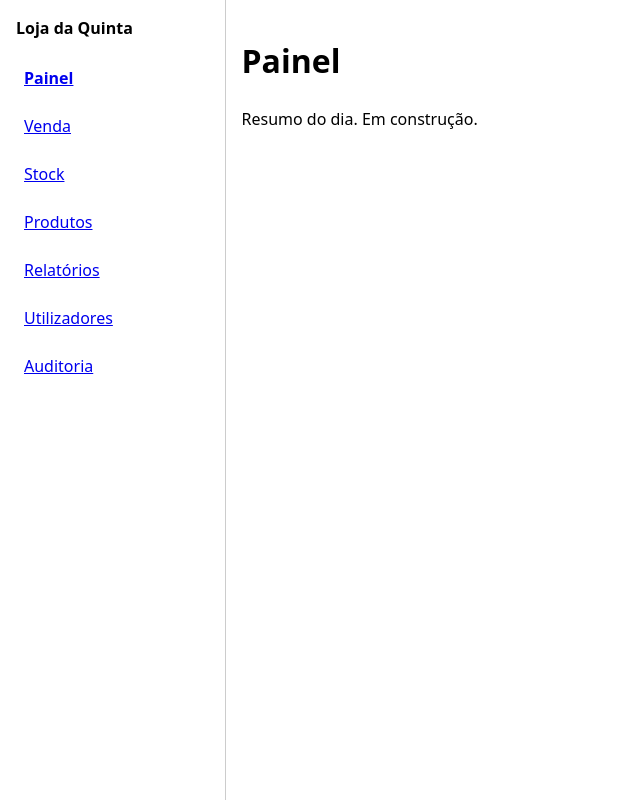
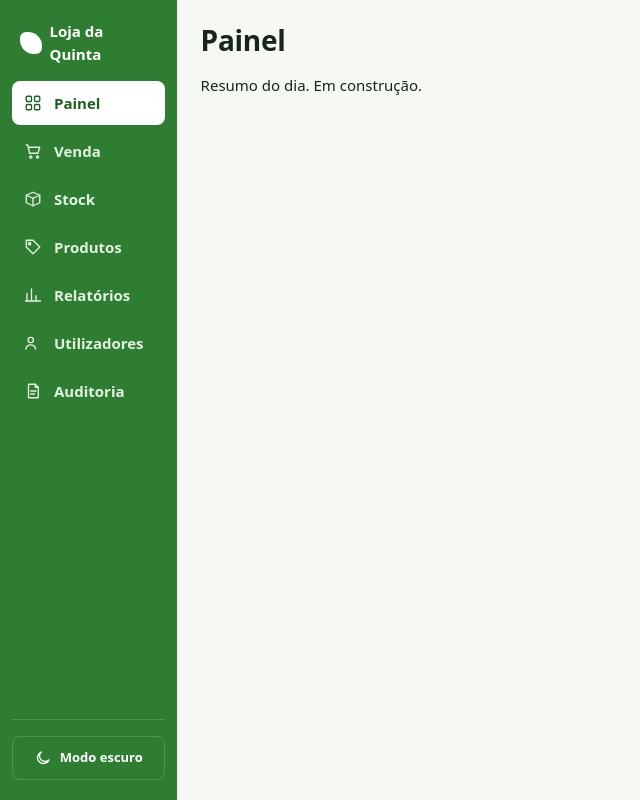
Before and after one commit to VascoDuart/loja-da-quinta, a React (Vite) app in the folder web/: page /app/painel in a window 1280 px wide. Shown: the whole page, without its empty margins (0-640 px from the left). Built offline with nearby package versions, Linux system fonts and the light colour scheme.

Commit message:
feat(web): aplica o design aos layouts público e de backoffice
Barra lateral e cabeçalho verdes com letras brancas e botão de tema.

Refs #6

```diff
--- a/web/src/app/NotFoundPage.tsx
+++ b/web/src/app/NotFoundPage.tsx
@@ -5,8 +5,8 @@ import { useDocumentTitle } from './useDocumentTitle'
 export function NotFoundPage() {
   useDocumentTitle()
   return (
-    <main className="layout__main">
-      <h1>Página não encontrada</h1>
+    <main className="public__main">
+      <h1 className="page-title">Página não encontrada</h1>
       <p>Este endereço não existe.</p>
       <Link to="/">Voltar ao catálogo</Link>
     </main>
--- a/web/src/app/layouts.css
+++ b/web/src/app/layouts.css
@@ -1,70 +1,191 @@
-/*
- * Estilos mínimos e neutros, só para o esqueleto ser legível.
- * São substituídos pelos tokens e componentes do design system escolhido
- * (propostas A, B e C no quadro de design).
- */
-:root {
-  font-family: system-ui, -apple-system, 'Segoe UI', sans-serif;
-  line-height: 1.5;
-  color-scheme: light;
+/* Base global e layouts (design system "Horta Fresca", ADR-0013). */
+
+*,
+*::before,
+*::after {
+  box-sizing: border-box;
 }
 
 body {
   margin: 0;
+  font-family: var(--font-sans);
+  font-size: var(--text-md);
+  line-height: 1.5;
+  background: var(--color-page);
+  color: var(--color-text);
 }
 
-.layout {
+a {
+  color: var(--color-green-text);
+}
+
+h1,
+h2,
+h3 {
+  line-height: 1.2;
+  text-wrap: balance;
+}
+
+.page-title {
+  margin: 0 0 var(--space-4);
+  font-size: var(--text-xl);
+  font-weight: 800;
+  letter-spacing: -0.01em;
+}
+
+/* Marca */
+.brand {
+  display: inline-flex;
+  align-items: center;
+  gap: var(--space-2);
+  font-weight: 800;
+  font-size: var(--text-md);
+  text-decoration: none;
+}
+
+.brand--on-green {
+  color: #ffffff;
+}
+
+.brand__mark {
+  width: 22px;
+  height: 22px;
+  border-radius: 6px 14px;
+  background: #ffffff;
+}
+
+/* --- Backoffice ------------------------------------------------------- */
+
+.backoffice {
+  min-height: 100svh;
+  display: flex;
+  flex-wrap: wrap;
+}
+
+.sidebar {
+  flex: 1 1 11rem;
+  max-width: 100%;
+  background: var(--color-side);
+  padding: var(--space-5) var(--space-3);
+  display: flex;
+  flex-direction: column;
+  gap: var(--space-4);
+}
+
+.sidebar .brand {
+  padding: 0 var(--space-2);
+}
+
+.sidebar__list {
+  list-style: none;
+  margin: 0;
+  padding: 0;
+  display: flex;
+  flex-direction: column;
+  gap: var(--space-1);
+}
+
+.sidebar__link {
+  display: flex;
+  align-items: center;
+  gap: var(--space-3);
+  min-height: var(--touch);
+  padding: 0 var(--space-3);
+  border-radius: var(--radius-sm);
+  color: var(--color-side-text);
+  font-weight: 600;
+  text-decoration: none;
+}
+
+.sidebar__link:hover {
+  background: color-mix(in srgb, #ffffff 12%, transparent);
+  color: #ffffff;
+}
+
+.sidebar__link[aria-current='page'] {
+  background: var(--color-side-active);
+  color: var(--color-side-active-text);
+  font-weight: 800;
+}
+
+.sidebar__link:focus-visible {
+  outline: 2px solid #ffffff;
+  outline-offset: 2px;
+}
+
+.sidebar__footer {
+  margin-top: auto;
+  padding-top: var(--space-4);
+  border-top: 1px solid var(--color-side-line);
+  display: flex;
+  flex-direction: column;
+}
+
+.backoffice__main {
+  flex: 999 1 32rem;
+  min-width: 0;
+  padding: var(--space-6);
+}
+
+/* Em ecrãs estreitos a barra fica em cima, com os links numa linha que quebra. */
+@media (max-width: 47.99rem) {
+  .sidebar__list {
+    flex-direction: row;
+    flex-wrap: wrap;
+  }
+
+  .sidebar__footer {
+    margin-top: 0;
+    flex-direction: row;
+  }
+
+  .backoffice__main {
+    padding: var(--space-4);
+  }
+}
+
+/* --- Área pública ----------------------------------------------------- */
+
+.public {
   min-height: 100svh;
   display: flex;
   flex-direction: column;
 }
 
-.layout--backoffice {
-  flex-direction: row;
-  flex-wrap: wrap;
-}
-
-.layout__header,
-.layout__footer {
+.public__header {
   display: flex;
   justify-content: space-between;
   align-items: center;
-  gap: 1rem;
-  padding: 1rem;
+  gap: var(--space-4);
+  padding: var(--space-4) var(--space-5);
+  background: var(--color-side);
 }
 
-.layout__nav {
-  flex: 1 1 12rem;
-  padding: 1rem;
-  border-right: 1px solid #ccc;
+.public__nav {
+  display: flex;
+  align-items: center;
+  gap: var(--space-3);
 }
 
-.layout__nav ul {
-  list-style: none;
-  margin: 1rem 0 0;
-  padding: 0;
-  display: flex;
-  flex-direction: column;
-  gap: 0.25rem;
-}
-
-.layout__nav a {
-  display: block;
-  padding: 0.6rem 0.5rem;
-  min-height: 44px;
-  box-sizing: border-box;
-}
-
-.layout__nav a[aria-current='page'] {
+.public__link {
+  display: inline-flex;
+  align-items: center;
+  min-height: var(--touch);
+  padding: 0 var(--space-2);
+  color: #ffffff;
   font-weight: 700;
 }
 
-.layout__brand {
-  font-weight: 700;
+.public__main {
+  flex: 1;
+  width: 100%;
+  max-width: 48rem;
+  margin: 0 auto;
+  padding: var(--space-5) var(--space-4);
 }
 
-.layout__main {
-  flex: 999 1 32rem;
-  min-width: 0;
-  padding: 1rem;
+.public__footer {
+  padding: var(--space-5);
+  text-align: center;
+  color: var(--color-muted);
 }
--- a/web/src/app/layouts/BackofficeLayout.tsx
+++ b/web/src/app/layouts/BackofficeLayout.tsx
@@ -1,30 +1,56 @@
+import type { ReactNode } from 'react'
 import { NavLink, Outlet } from 'react-router'
 
+import { ThemeToggle } from '../../shared/theme/ThemeToggle'
+import {
+  IconAuditoria,
+  IconPainel,
+  IconProdutos,
+  IconRelatorios,
+  IconStock,
+  IconUtilizadores,
+  IconVenda,
+} from '../../shared/ui/icons'
 import { backofficeNav } from '../routes'
 import { useDocumentTitle, usePageTitle } from '../useDocumentTitle'
 
-/**
- * Layout do backoffice: menu de navegação e área de conteúdo.
- * A posição do menu (lateral, topo ou barra de ícones) depende do design
- * escolhido; a estrutura (nav + main) é a mesma nas três propostas.
- */
+const icons: Record<string, ReactNode> = {
+  '/app/painel': <IconPainel />,
+  '/app/venda': <IconVenda />,
+  '/app/stock': <IconStock />,
+  '/app/produtos': <IconProdutos />,
+  '/app/relatorios': <IconRelatorios />,
+  '/app/utilizadores': <IconUtilizadores />,
+  '/app/auditoria': <IconAuditoria />,
+}
+
+/** Backoffice: barra lateral verde com letras brancas e área de conteúdo. */
 export function BackofficeLayout() {
   useDocumentTitle()
   const title = usePageTitle()
   return (
-    <div className="layout layout--backoffice">
-      <nav aria-label="Backoffice" className="layout__nav">
-        <span className="layout__brand">Loja da Quinta</span>
-        <ul>
+    <div className="backoffice">
+      <nav aria-label="Backoffice" className="sidebar">
+        <span className="brand brand--on-green">
+          <span className="brand__mark" aria-hidden="true" />
+          Loja da Quinta
+        </span>
+        <ul className="sidebar__list">
           {backofficeNav.map((item) => (
             <li key={item.to}>
-              <NavLink to={item.to}>{item.title}</NavLink>
+              <NavLink to={item.to} className="sidebar__link">
+                {icons[item.to]}
+                {item.title}
+              </NavLink>
             </li>
           ))}
         </ul>
+        <div className="sidebar__footer">
+          <ThemeToggle tone="side" />
+        </div>
       </nav>
-      <main className="layout__main">
-        {title && <h1>{title}</h1>}
+      <main className="backoffice__main">
+        {title && <h1 className="page-title">{title}</h1>}
         <Outlet />
       </main>
     </div>
--- a/web/src/app/layouts/PublicLayout.tsx
+++ b/web/src/app/layouts/PublicLayout.tsx
@@ -1,27 +1,29 @@
 import { Link, Outlet } from 'react-router'
 
+import { ThemeToggle } from '../../shared/theme/ThemeToggle'
 import { useDocumentTitle } from '../useDocumentTitle'
 
-/**
- * Layout da área pública (catálogo). Só estrutura: o aspeto visual chega
- * com o design system escolhido.
- */
+/** Área pública: cabeçalho verde, conteúdo numa coluna legível em telemóvel. */
 export function PublicLayout() {
   useDocumentTitle()
   return (
-    <div className="layout layout--public">
-      <header className="layout__header">
-        <Link to="/" className="layout__brand">
+    <div className="public">
+      <header className="public__header">
+        <Link to="/" className="brand brand--on-green">
+          <span className="brand__mark" aria-hidden="true" />
           Loja da Quinta
         </Link>
-        <nav aria-label="Principal">
-          <Link to="/entrar">Entrar</Link>
+        <nav aria-label="Principal" className="public__nav">
+          <Link to="/entrar" className="public__link">
+            Entrar
+          </Link>
+          <ThemeToggle tone="side" compact />
         </nav>
       </header>
-      <main className="layout__main">
+      <main className="public__main">
         <Outlet />
       </main>
-      <footer className="layout__footer">
+      <footer className="public__footer">
         <small>Encomendas online em breve.</small>
       </footer>
     </div>
```
Also changed, not shown: web/src/test/setup.ts (+16 -1 lines).
